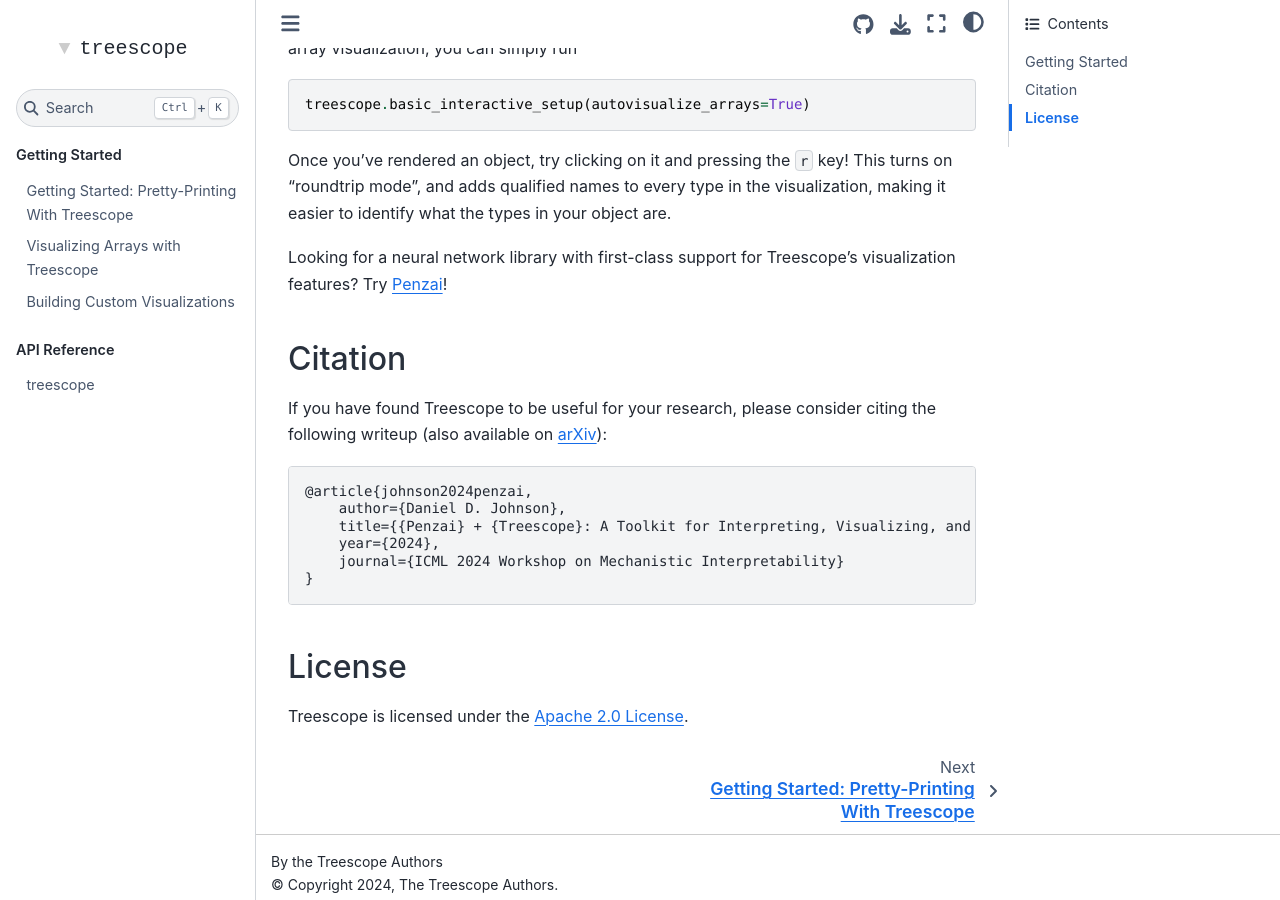
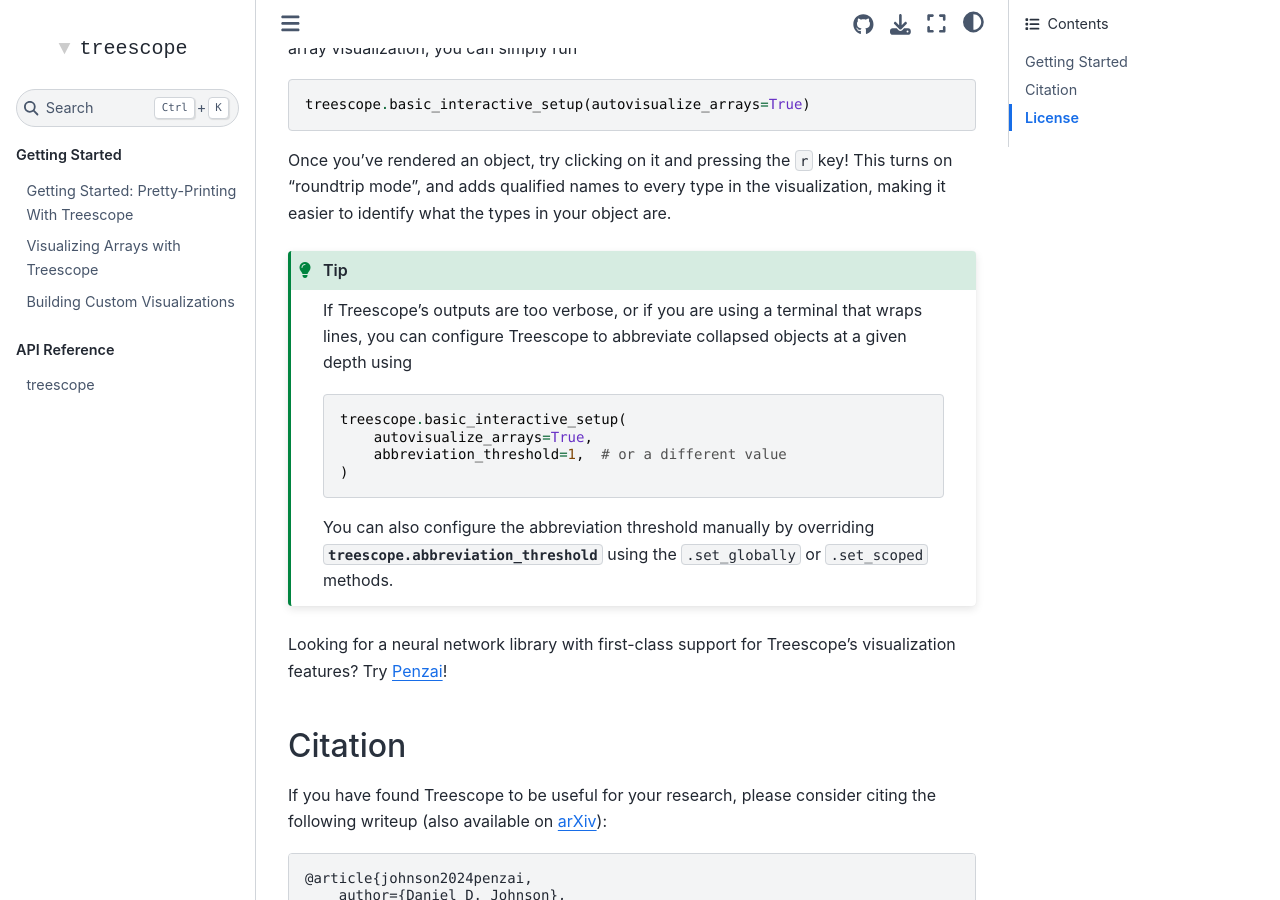
Before and after one commit to google-deepmind/treescope, a Sphinx documentation site: the page built from docs/index.rst, in a window 1280 px wide and 900 px high, scrolled down 1984 px. Built offline with Sphinx 7.4.7 and the Sphinx Book theme 1.1.4, drawn with Linux system fonts in a browser that asks for light colours; formulas are drawn with MathJax 3; pages that are not in the unit, such as notebooks, are missing from menus.

Commit message:
Add setup alias and documentation for abbreviation setting.

```diff
--- a/docs/api/treescope.rst
+++ b/docs/api/treescope.rst
@@ -108,6 +108,8 @@
   active_renderer
   default_magic_autovisualizer
   active_expansion_strategy
+  abbreviation_threshold
+  roundtrip_abbreviation_threshold
 
 
 Rendering to strings
--- a/docs/index.rst
+++ b/docs/index.rst
@@ -92,6 +92,20 @@
 This turns on "roundtrip mode", and adds qualified names to every type in the
 visualization, making it easier to identify what the types in your object are.
 
+.. tip::
+   If Treescope's outputs are too verbose, or if you are using a terminal that
+   wraps lines, you can configure Treescope to abbreviate collapsed objects at a
+   given depth using ::
+
+      treescope.basic_interactive_setup(
+          autovisualize_arrays=True,
+          abbreviation_threshold=1,  # or a different value
+      )
+
+   You can also configure the abbreviation threshold manually by overriding
+   `treescope.abbreviation_threshold` using the ``.set_globally`` or
+   ``.set_scoped`` methods.
+
 Looking for a neural network library with first-class support for Treescope's
 visualization features?
 Try `Penzai <https://penzai.readthedocs.io/en/stable>`_!
```
Also changed, not shown: README.md (+18 -1 lines), 1 other file.
